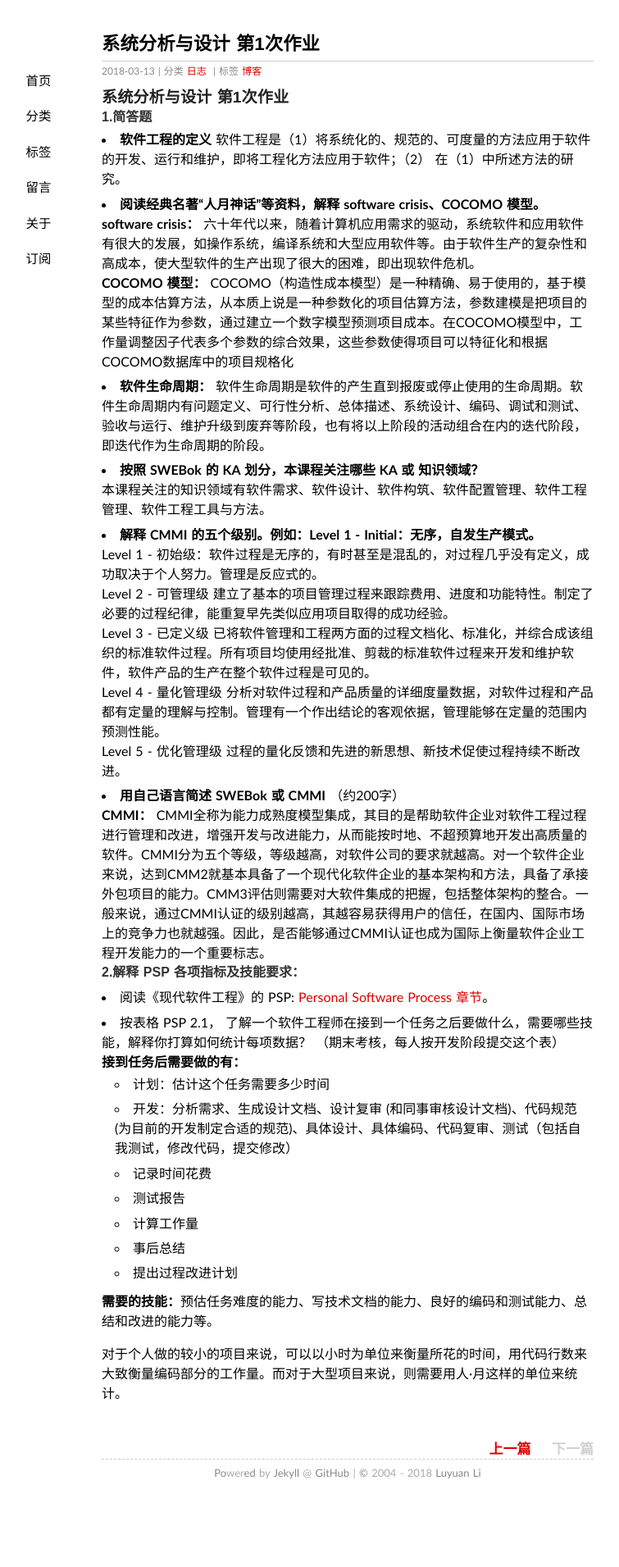
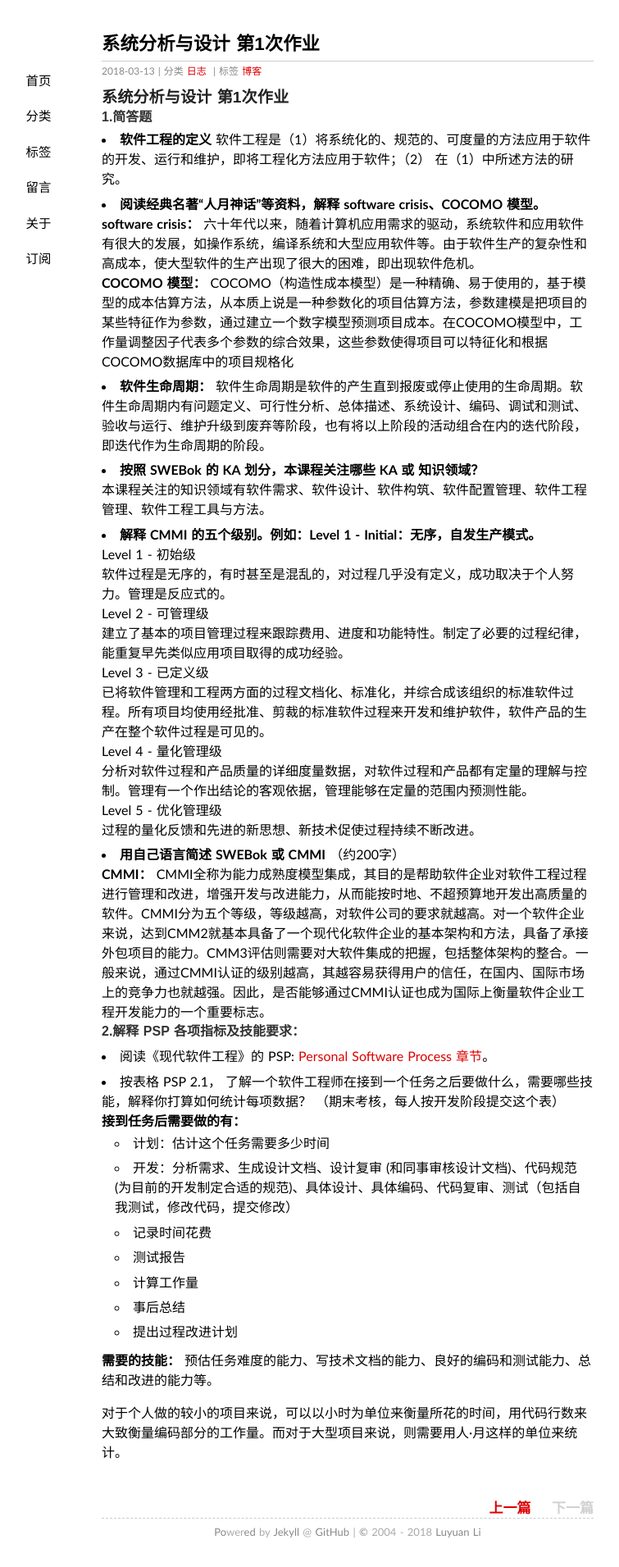
Before and after one commit to LuyuanLi97/LuyuanLi97.github.io, a Jekyll site: the page built from _posts/2018-03-13-系统分析与设计-第1次作业.md, in a window 1280 px wide. Shown: the whole page at 82% size, without its empty margins (216-971 px from the left). Built offline with Jekyll 4.4.1, drawn with Linux system fonts in a browser that asks for light colours; comment, search, counter and statistics services are not loaded; before the commit the page ends 1839 px from its top, so only the background shows below that.

Commit message:
fix layout bugs

```diff
--- a/_posts/2018-03-13-系统分析与设计-第1次作业.md
+++ b/_posts/2018-03-13-系统分析与设计-第1次作业.md
@@ -16,7 +16,8 @@ tags: 博客
 - **按照 SWEBok 的 KA 划分，本课程关注哪些 KA 或 知识领域？**
 本课程关注的知识领域有软件需求、软件设计、软件构筑、软件配置管理、软件工程管理、软件工程工具与方法。
 - **解释 CMMI 的五个级别。例如：Level 1 - Initial：无序，自发生产模式。**
-Level 1 - 初始级：软件过程是无序的，有时甚至是混乱的，对过程几乎没有定义，成功取决于个人努力。管理是反应式的。
+Level 1 - 初始级
+软件过程是无序的，有时甚至是混乱的，对过程几乎没有定义，成功取决于个人努力。管理是反应式的。
 Level 2 - 可管理级
 建立了基本的项目管理过程来跟踪费用、进度和功能特性。制定了必要的过程纪律，能重复早先类似应用项目取得的成功经验。
 Level 3 - 已定义级
@@ -39,6 +40,6 @@ Level 5 - 优化管理级
 	- 事后总结
 	- 提出过程改进计划
 
-   **需要的技能：**预估任务难度的能力、写技术文档的能力、良好的编码和测试能力、总结和改进的能力等。
+   **需要的技能：** 预估任务难度的能力、写技术文档的能力、良好的编码和测试能力、总结和改进的能力等。
 
    对于个人做的较小的项目来说，可以以小时为单位来衡量所花的时间，用代码行数来大致衡量编码部分的工作量。而对于大型项目来说，则需要用人·月这样的单位来统计。
```
